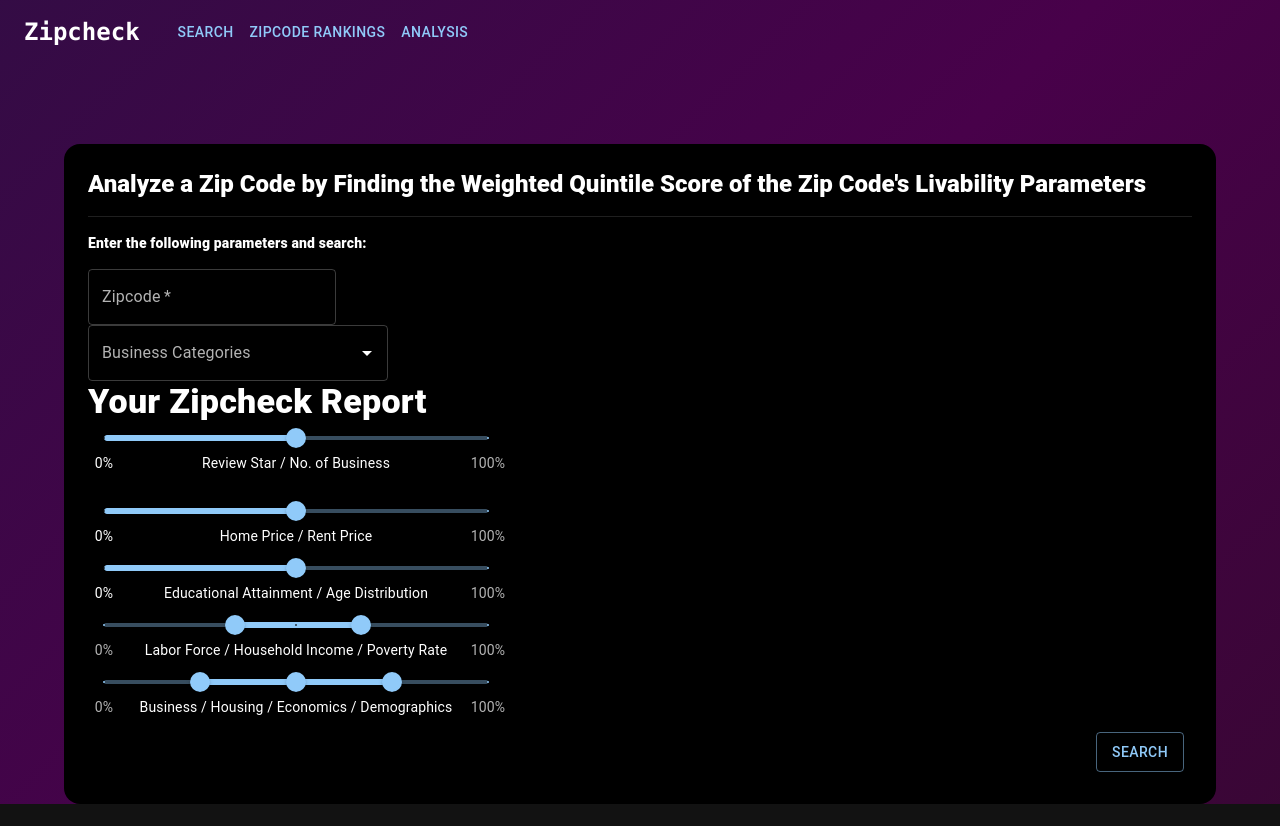
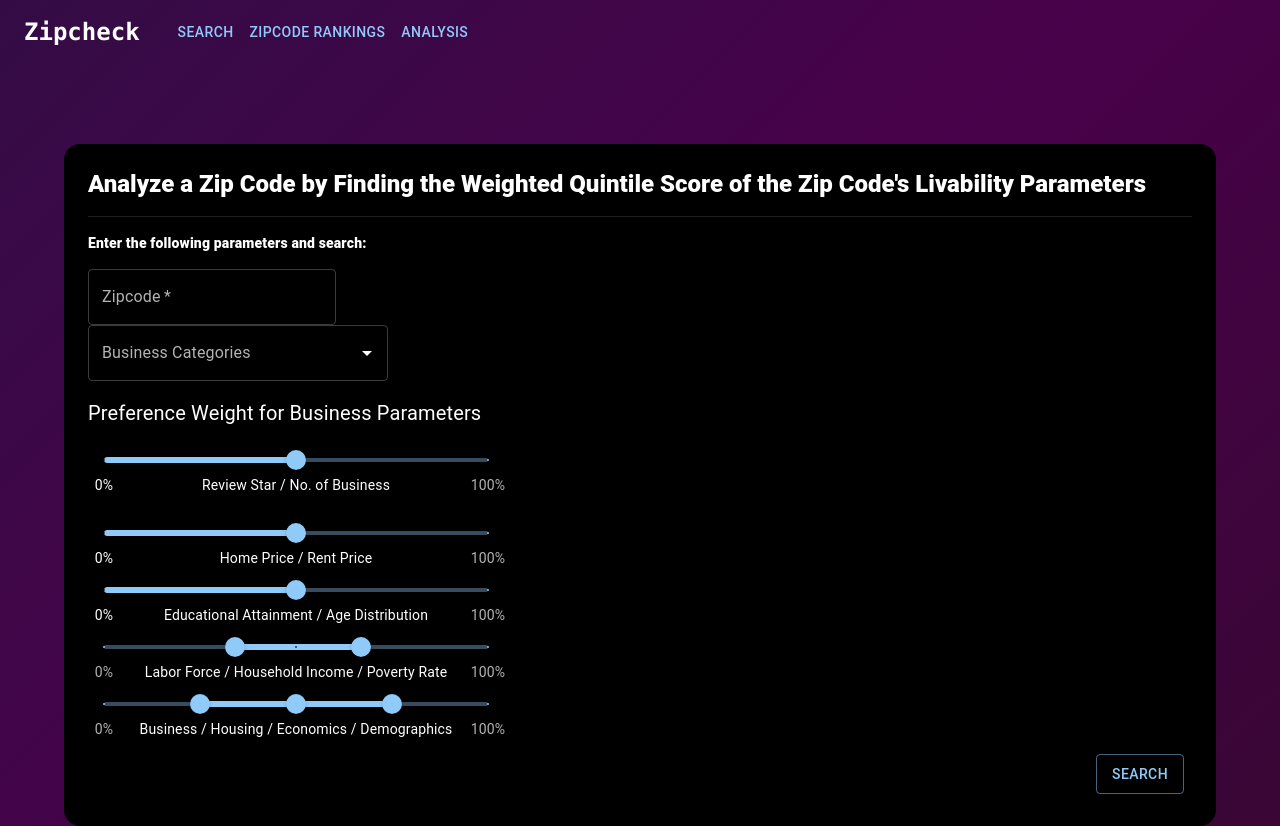
Before and after one commit to shaunwang1350/livabilityDB, a React (Create React App) app in the folder client/: page /analysis in a window 1280 px wide. Before the commit the page ends 804 px from the top, so only its background shows below. Built offline with nearby package versions, Linux system fonts and the light colour scheme; no server answers.

Commit message:
Small fix

```diff
--- a/client/src/pages/AnalysisPage.js
+++ b/client/src/pages/AnalysisPage.js
@@ -91,7 +91,7 @@
           renderInput={(params) => <TextField {...params} label="Business Categories"/>}
         />
 
-        <Typography variant="h4" fontWeight={800} >Your Zipcheck Report</Typography>
+        <Typography variant="h6" fontWeight={400} mb={2} mt={2} >Preference Weight for Business Parameters</Typography>
         <Grid sx={{ flexGrow: 1 }} container spacing={6} mb={2}>
           <Grid item xs={6} md={6}>
             <Box sx={{ width: 400 }} pl={2}>
```
